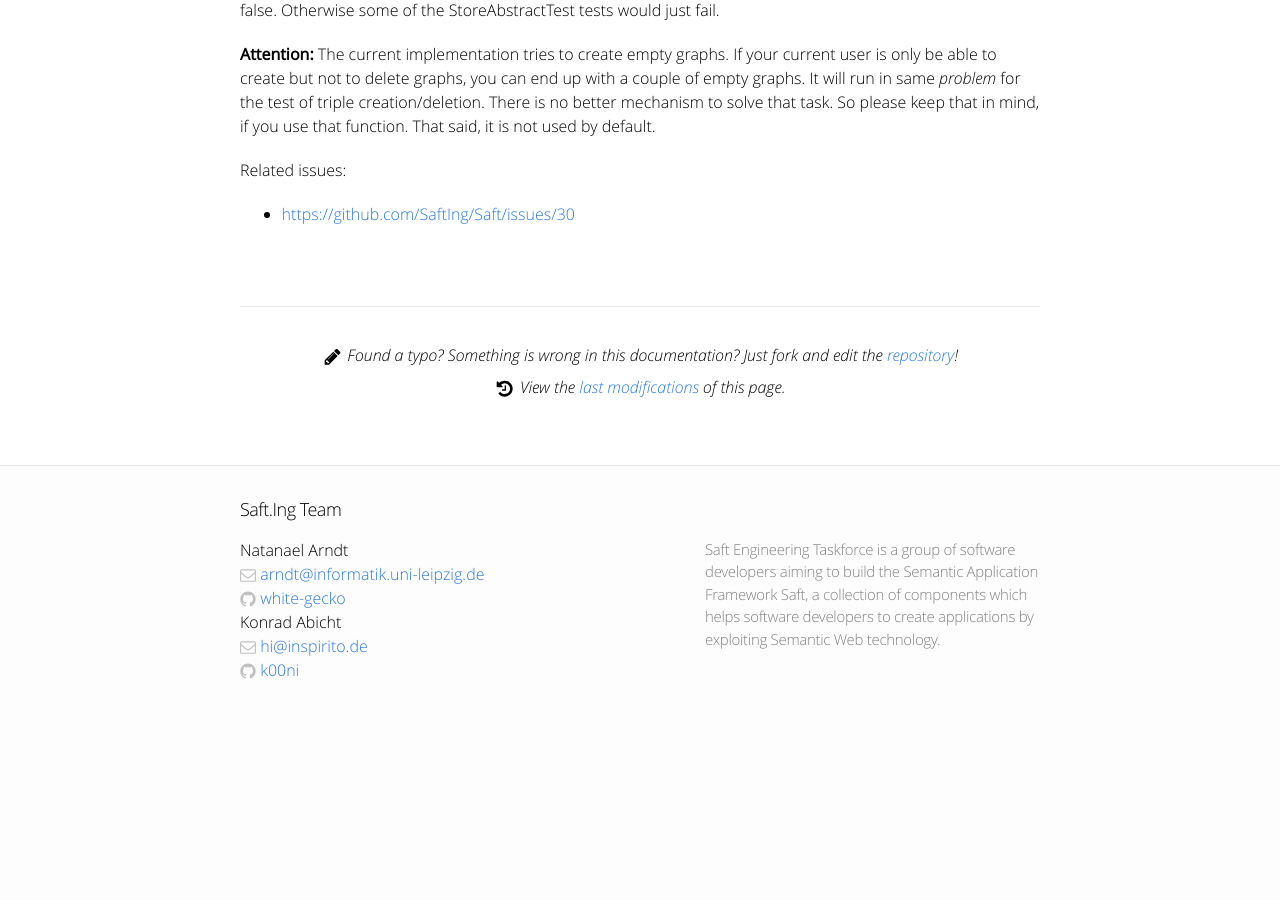
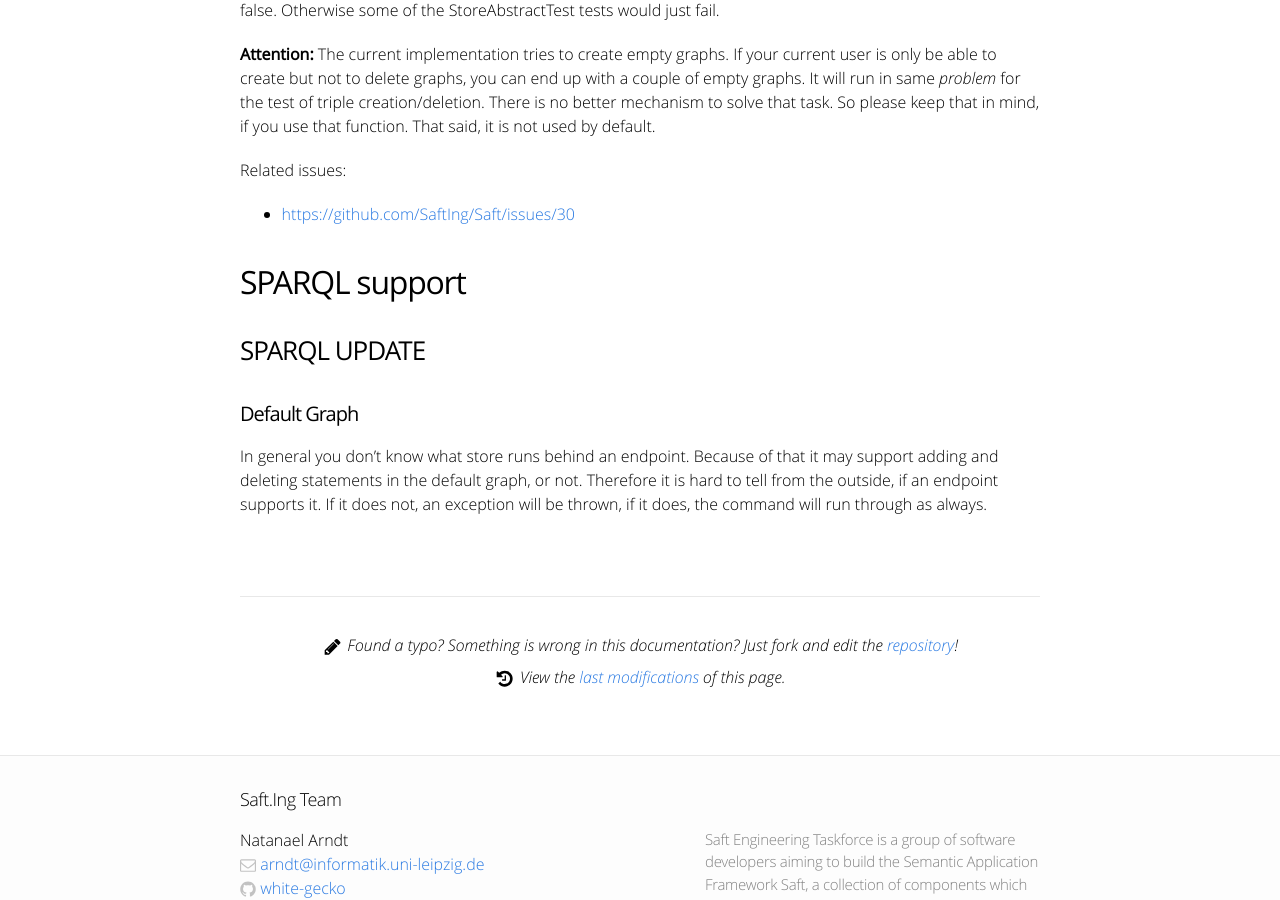
Before and after one commit to SaftIng/safting.github.io, a Jekyll site: the page built from doc/phpframework/addition/httpstore.md, in a window 1280 px wide and 900 px high, scrolled down 1817 px. Built offline with Jekyll 4.4.1, drawn with Linux system fonts in a browser that asks for light colours; before the commit the page ends 2544 px from its top, so only the background shows below that.

Commit message:
Update httpstore.md

```diff
--- a/doc/phpframework/addition/httpstore.md
+++ b/doc/phpframework/addition/httpstore.md
@@ -65,3 +65,11 @@ This method is neccessary for the HttpStoreTest, because it marks tests skipped,
 Related issues:
 
 - [https://github.com/SaftIng/Saft/issues/30](https://github.com/SaftIng/Saft/issues/30)
+
+## SPARQL support
+
+### SPARQL UPDATE
+
+#### Default Graph
+
+In general you don't know what store runs behind an endpoint. Because of that it may support adding and deleting statements in the default graph, or not. Therefore it is hard to tell from the outside, if an endpoint supports it. If it does not, an exception will be thrown, if it does, the command will run through as always.
```
